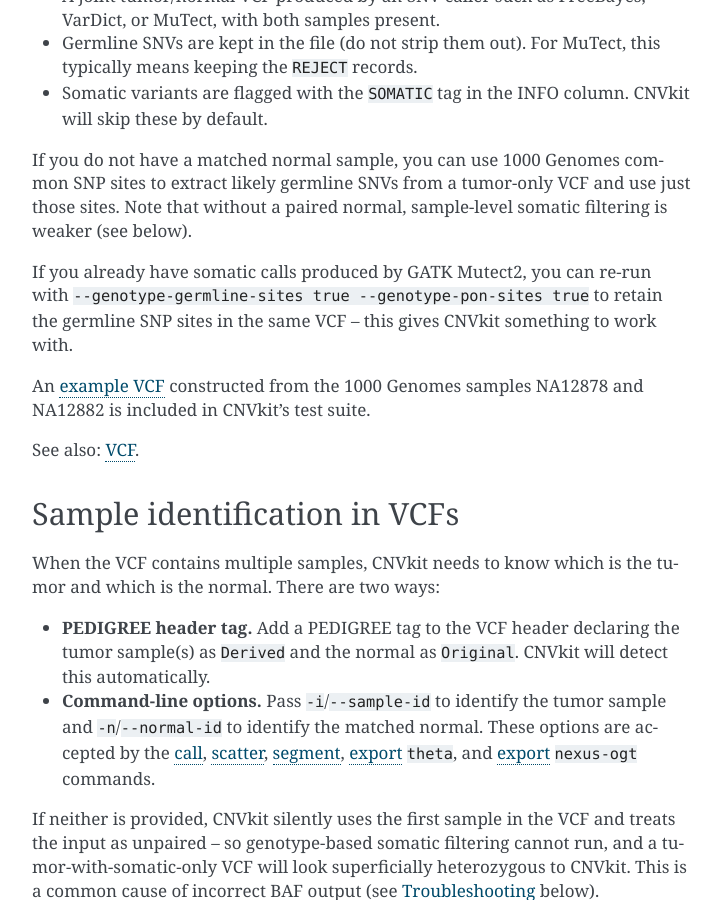
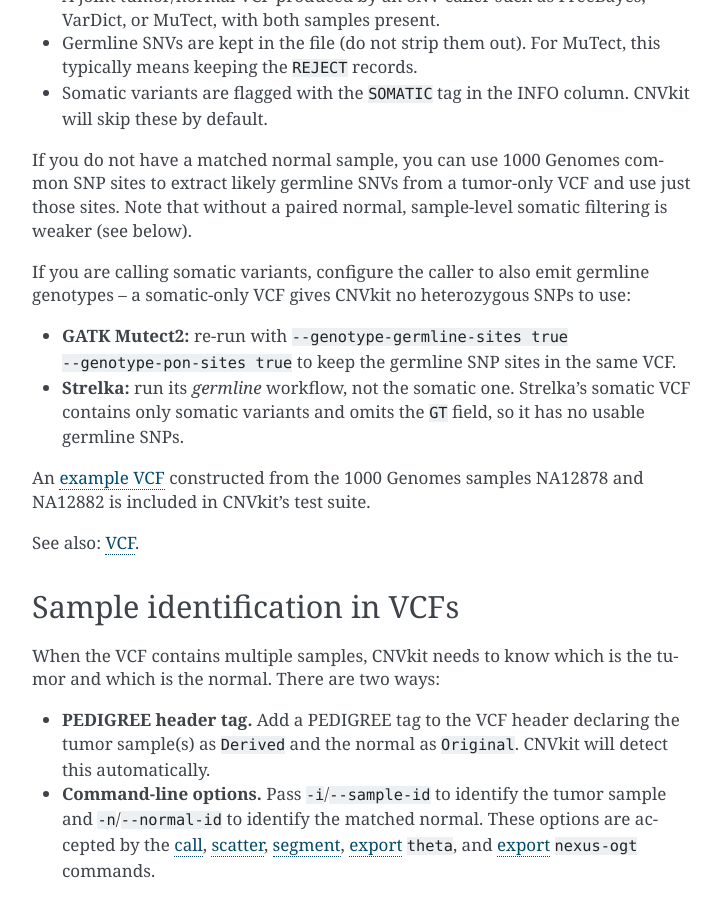
Before and after one commit to etal/cnvkit, a Sphinx documentation site: the page built from doc/baf.rst, in a window 1280 px wide and 900 px high, scrolled down 1114 px. Shown: the whole window, without its empty margins (388-1109 px from the left). Built offline with Sphinx 7.4.7, drawn with Linux system fonts in a browser that asks for light colours.

Commit message:
doc: advise germline VCFs for BAF with Strelka/Mutect somatic callers
Reframe the BAF VCF-prep guidance as action-first per somatic caller: re-run
Mutect2 with --genotype-germline-sites/--genotype-pon-sites, and use Strelka's
germline workflow rather than its somatic output (which omits GT and contains
no germline heterozygous SNPs).

Co-Authored-By: Claude Opus 4.7 (1M context) <noreply@anthropic.com>

```diff
--- a/doc/baf.rst
+++ b/doc/baf.rst
@@ -58,9 +58,14 @@ SNP sites to extract likely germline SNVs from a tumor-only VCF and use just
 those sites. Note that without a paired normal, sample-level somatic filtering
 is weaker (see below).
 
-If you already have somatic calls produced by GATK Mutect2, you can re-run with
-``--genotype-germline-sites true --genotype-pon-sites true`` to retain the
-germline SNP sites in the same VCF -- this gives CNVkit something to work with.
+If you are calling somatic variants, configure the caller to also emit germline
+genotypes -- a somatic-only VCF gives CNVkit no heterozygous SNPs to use:
+
+- **GATK Mutect2:** re-run with ``--genotype-germline-sites true
+  --genotype-pon-sites true`` to keep the germline SNP sites in the same VCF.
+- **Strelka:** run its *germline* workflow, not the somatic one. Strelka's
+  somatic VCF contains only somatic variants and omits the ``GT`` field, so it
+  has no usable germline SNPs.
 
 An `example VCF
 <https://github.com/etal/cnvkit/blob/master/test/formats/na12878_na12882_mix.vcf?raw=true>`_
```
